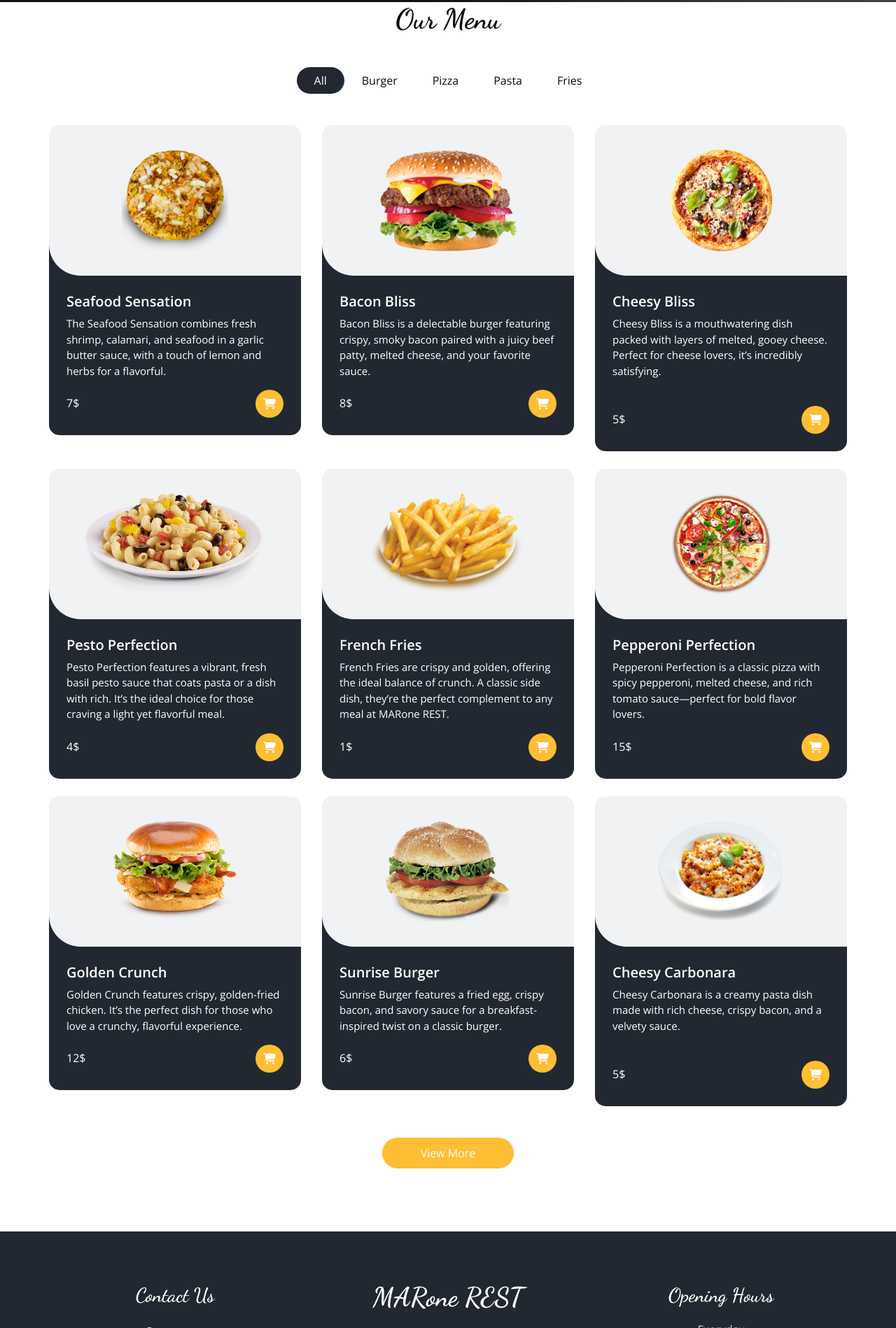
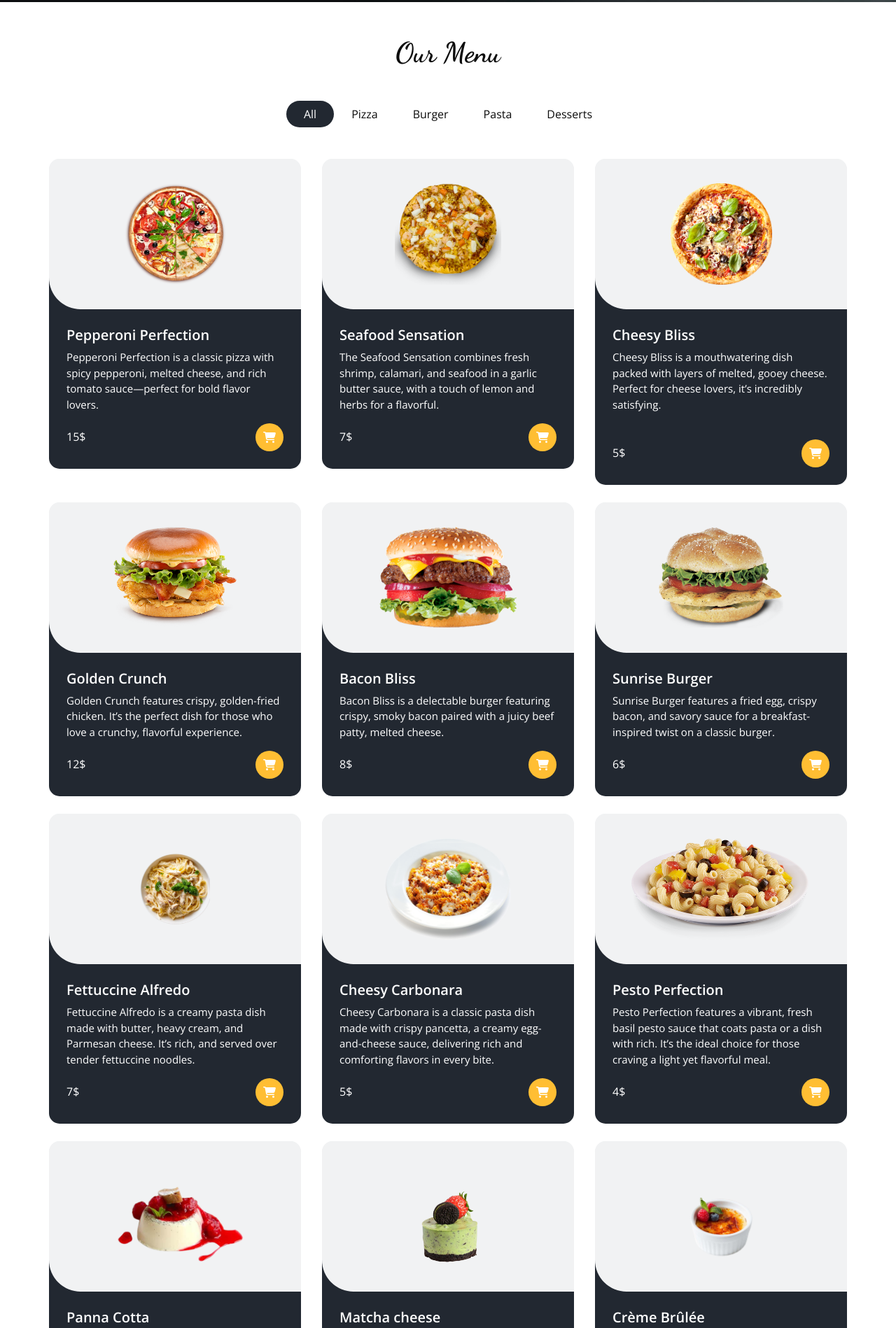
Before and after one commit to BouglaceMarouane/restaurants-site-web, a plain HTML site: page menu.html in a window 1280 px wide. Shown: the part 55-1953 px from the top of the page at 70% size. Drawn offline with nearby package versions, Linux system fonts and the light colour scheme.

Commit message:
Add files via upload

```diff
--- a/about.html
+++ b/about.html
@@ -4,26 +4,24 @@
   <meta charset="utf-8" />
   <meta http-equiv="X-UA-Compatible" content="IE=edge" />
   <meta name="viewport" content="width=device-width, initial-scale=1, shrink-to-fit=no" />
-
+  <!-- sa pour l'icon de title en haut -->
+  <link rel="shortcut icon" href="images/favicon.png" type="">
   <title> MARone REST </title>
   <!-- bootstrap core css -->
   <link rel="stylesheet" type="text/css" href="css/bootstrap.css" />
  <!-- font awesome style -->
   <link href="css/font-awesome.min.css" rel="stylesheet" />
   <script src="https://kit.fontawesome.com/e469170879.js" crossorigin="anonymous"></script>
-
+  <!-- Link au css -->
   <link href="css/style.css" rel="stylesheet" />
   <link href="css/responsive.css" rel="stylesheet" />
-
 </head>
-
 <body class="sub_page">
-
   <div class="hero_area">
     <div class="bg-box">
       <img src="images/hero-bg.jpg" alt="">
     </div>
-    <!-- header section strats -->
+    <!-- Start header section -->
     <header class="header_section">
       <div class="container">
         <nav class="navbar navbar-expand-lg custom_nav-container ">
@@ -53,15 +51,15 @@
               </li>
             </ul>
             <div class="user_option">
-              <a href="#footer" class="user_link">
+              <a href="index.html" class="user_link">
                 <i class="fa fa-user"></i>
               </a>
-              <a class="cart_link text-white" href="#">
+              <a class="cart_link text-white" href="menu.html">
                 <i class="fa fa-shopping-cart"></i>
               </a>
               <form class="form-inline">
                 <button class="btn  my-2 my-sm-0 nav_search-btn" type="submit">
-                  <i class="fa fa-search" aria-hidden="true"></i>
+                  <i class="fa fa-search"></i>
                 </button>
               </form>
             </div>
@@ -71,16 +69,13 @@
     </header>
     <!-- end header section -->
   </div>
-
-  <!-- about section -->
-
-  <section class="about_section layout_padding">
-    <div class="container  ">
-
+  <!-- Start about section -->
+  <section class="about_section padding">
+    <div class="container">
       <div class="row">
         <div class="col-md-6 ">
           <div class="img-box">
-            <img src="images/about-img.png" alt="">
+            <img src="images/about-img.png" alt="..">
           </div>
         </div>
         <div class="col-md-6">
@@ -98,10 +93,9 @@
       </div>
     </div>
   </section>
-
   <!-- end about section -->
 
-  <!-- footer section -->
+  <!-- Start footer section -->
   <footer class="footer_section">
     <div class="container">
       <div class="row">
@@ -134,19 +128,19 @@
         </div>
         <div class="col-md-4 footer-col">
           <div class="footer_detail">
-            <a href="" class="footer-logo">
+            <a href="about.html" class="footer-logo">
               MARone REST
             </a>
             <p>
               We're active on social media, where we share updates, promotions, and new menu items. Follow us on Facebook, Instagram, and Twitter to stay connected and be part of our community.</p>
             <div class="footer_social">
-              <a href="">
+              <a href="#">
                 <i class="fa fa-facebook"></i>
               </a>
-              <a href="">
+              <a href="#">
                 <i class="fa fa-twitter"></i>
               </a>
-              <a href="">
+              <a href="#">
                 <i class="fa fa-instagram"></i>
               </a>
             </div>
@@ -171,8 +165,6 @@
       </div>
     </div>
   </footer>
-  <!-- footer section -->
-
+  <!-- End footer section -->
 </body>
-
 </html>
--- a/css/style.css
+++ b/css/style.css
@@ -1,4 +1,6 @@
+/* Ce lien pour le font de mon site */
 @import url("https://fonts.googleapis.com/css2?family=Dancing+Script:wght@400;500;600;700&family=Open+Sans:wght@400;600;700&display=swap");
+
 body {
   font-family: "Open Sans", sans-serif;
   color: #0c0c0c;
@@ -6,15 +8,16 @@ body {
   overflow-x: hidden;
 }
 
-.layout_padding {
+/* j'utulise sa comme une fonction est j'apple sa dans html */
+.padding {
   padding: 90px 0;
 }
 
-.layout_padding-top {
+.padding-top {
   padding-top: 90px;
 }
 
-.layout_padding-bottom {
+.padding-bottom {
   padding-bottom: 90px;
 }
 
@@ -46,7 +49,7 @@ a:focus {
   text-decoration: none;
 }
 
-/*header section*/
+/* Start header section */
 .hero_area {
   position: relative;
   min-height: 100vh;
@@ -85,7 +88,6 @@ a:focus {
   height: 100%;
   object-position: right top;
 }
-
 
 .navbar-brand {
   font-family: 'Dancing Script', cursive;
@@ -169,9 +171,9 @@ a:focus {
   width: 37px;
   height: 42px;
 }
-/*end header section*/
+/* End header section */
 
-/* slider section */
+/* Start slider section */
 .slider_section {
   flex: 1;
   display: flex;
@@ -214,9 +216,9 @@ a:focus {
   border: none;
   margin-top: 10px;
 }
+/* End slider section */
 
-/* offer section */
-
+/* start offer section */
 .offer_section {
   position: relative;
   padding-top: 45px;
@@ -282,10 +284,10 @@ a:focus {
 .offer_section .box:hover .img-box img {
   transform: scale(1.1);
 }
+/* End offer section */
 
-/* food section */
-
-.food_section .filters_menu {
+/* Start food section */
+.food_section .Tri {
   padding: 0;
   display: flex;
   flex-wrap: wrap;
@@ -294,13 +296,13 @@ a:focus {
   margin: 45px 0 20px 0;
 }
 
-.food_section .filters_menu li {
+.food_section .Tri li {
   padding: 7px 25px;
   cursor: pointer;
   border-radius: 25px;
 }
 
-.food_section .filters_menu li.active {
+.food_section .Tri li.active {
   background-color: #222831;
   color: #ffffff;
 }
@@ -313,7 +315,7 @@ a:focus {
   color: #ffffff;
   border-radius: 15px;
   overflow: hidden;
-  background: linear-gradient(to bottom, #f1f2f3 25px, #222831 25px);
+  background: linear-gradient(to bottom, #f1f2f3 25px, #222831 25px); /*j'utilise sa pour la couleur degrader qui commence de bas en haut*/
 }
 
 .food_section .box .img-box {
@@ -391,9 +393,9 @@ a:focus {
 .food_section .btn-box a:hover {
   background-color: #e69c00;
 }
+/* End food section */
 
-/* about section */
-
+/* Start about section */
 .about_section {
   background: #222831;
   color: #ffffff;
@@ -435,9 +437,9 @@ a:focus {
 .about_section .detail-box a:hover {
   background-color: #e69c00;
 }
+/* End about section */
 
-/* book section */
-
+/* Start book section */
 .book_section {
   position: relative;
 }
@@ -497,8 +499,9 @@ a:focus {
   min-height: 100%;
   width: 100%;
 }
+/* End book section */
 
-/* client section start */
+/* Start client section  */
 
 .client-box-rev{
   display: flex;
@@ -572,6 +575,7 @@ a:focus {
   max-width: 600px;
 
 }
+
 iframe{
   border-radius: 2em;
   border: 3px solid #ffbe33;
@@ -631,8 +635,9 @@ iframe{
 .contact_section .form_container button:hover {
   background-color: #e69c00;
 }
+/* End client section  */
 
-/* footer section*/
+/* Start footer section*/
 .footer_section {
   background-color: #222831;
   color: #ffffff;
@@ -720,3 +725,4 @@ iframe{
   color: #ffffff;
   margin: 0;
 }
+/* End footer section*/
--- a/menu.html
+++ b/menu.html
@@ -5,7 +5,7 @@
   <meta charset="utf-8" />
   <meta http-equiv="X-UA-Compatible" content="IE=edge" />
   <meta name="viewport" content="width=device-width, initial-scale=1, shrink-to-fit=no" />
-
+  <link rel="shortcut icon" href="images/favicon.png" type="">
   <title> MARone REST </title>
   <!-- bootstrap core css -->
   <link rel="stylesheet" type="text/css" href="css/bootstrap.css" />
@@ -40,7 +40,7 @@
           </button>
 
           <div class="collapse navbar-collapse" id="navbarSupportedContent">
-            <ul class="navbar-nav  mx-auto ">
+            <ul class="navbar-nav  mx-auto">
               <li class="nav-item active">
                 <a class="nav-link" href="index.html">Home </a>
               </li>
@@ -55,15 +55,15 @@
               </li>
             </ul>
             <div class="user_option">
-              <a href="#footer" class="user_link">
+              <a href="index.html" class="user_link">
                 <i class="fa fa-user"></i>
               </a>
-              <a class="cart_link text-white" href="#">
+              <a class="cart_link text-white" href="menu.html">
                 <i class="fa fa-shopping-cart"></i>
               </a>
               <form class="form-inline">
                 <button class="btn  my-2 my-sm-0 nav_search-btn" type="submit">
-                  <i class="fa fa-search" aria-hidden="true"></i>
+                  <i class="fa fa-search"></i>
                 </button>
               </form>
             </div>
@@ -74,31 +74,54 @@
     <!-- end header section -->
   </div>
 
-  <!-- food section -->
-
-  <section class="food_section layout_padding-bottom">
+  <!-- start food section -->
+  <section class="food_section padding-bottom">
     <div class="container">
-      <div class="heading_container heading_center">
+      <div class="heading_container heading_center mt-5">
         <h2>
           Our Menu
         </h2>
       </div>
-
-      <ul class="filters_menu">
+      <ul class="Tri">
         <li class="active">All</li>
-        <li data-filter=".burger">Burger</li>
-        <li data-filter=".pizza">Pizza</li>
-        <li data-filter=".pasta">Pasta</li>
-        <li data-filter=".fries">Fries</li>
+        <li>Pizza</li>
+        <li>Burger</li>
+        <li>Pasta</li>
+        <li>Desserts</li>
       </ul>
-
-      <div class="filters-content">
-        <div class="row grid">
-          <div class="col-sm-6 col-lg-4 all pizza">
+      <div>
+        <div class="row">
+          <!-- Pizza -->
+          <div class="col-sm-6 col-lg-4">
             <div class="box">
               <div>
                 <div class="img-box">
-                  <img src="images/f1.png" alt="">
+                  <img src="images/f6.png" alt="..">
+                </div>
+                <div class="detail-box">
+                  <h5>
+                    Pepperoni Perfection
+                  </h5>
+                  <p>
+                    Pepperoni Perfection is a classic pizza with spicy pepperoni, melted cheese, and rich tomato sauce—perfect for bold flavor lovers. <br>
+                  </p>
+                  <div class="options">
+                    <h6>
+                      15$
+                    </h6>
+                    <a href="" class="text-white">
+                      <i class="fa-solid fa-cart-shopping"></i>
+                    </a>
+                  </div>
+                </div>
+              </div>
+            </div>
+          </div>
+          <div class="col-sm-6 col-lg-4">
+            <div class="box">
+              <div>
+                <div class="img-box">
+                  <img src="images/f1.png" alt="..">
                 </div>
                 <div class="detail-box">
                   <h5>
@@ -118,35 +141,11 @@
               </div>
             </div>
           </div>
-          <div class="col-sm-6 col-lg-4 all burger">
+          <div class="col-sm-6 col-lg-4">
             <div class="box">
               <div>
                 <div class="img-box">
-                  <img src="images/f2.png" alt="">
-                </div>
-                <div class="detail-box">
-                  <h5>
-                    Bacon Bliss
-                  </h5>
-                  <p>
-                    Bacon Bliss is a delectable burger featuring crispy, smoky bacon paired with a juicy beef patty, melted cheese, and your favorite sauce.</p>
-                  <div class="options">
-                    <h6>
-                      8$
-                    </h6>
-                    <a href="" class="text-white">
-                      <i class="fa-solid fa-cart-shopping"></i>
-                    </a>
-                  </div>
-                </div>
-              </div>
-            </div>
-          </div>
-          <div class="col-sm-6 col-lg-4 all pizza">
-            <div class="box">
-              <div>
-                <div class="img-box">
-                  <img src="images/f3.png" alt="">
+                  <img src="images/f3.png" alt="..">
                 </div>
                 <div class="detail-box">
                   <h5>
@@ -166,11 +165,134 @@
               </div>
             </div>
           </div>
-          <div class="col-sm-6 col-lg-4 all pasta">
+          <!-- Burger -->
+          <div class="col-sm-6 col-lg-4">
             <div class="box">
               <div>
                 <div class="img-box">
-                  <img src="images/f4.png" alt="">
+                  <img src="images/f7.png" alt="..">
+                </div>
+                <div class="detail-box">
+                  <h5>
+                    Golden Crunch
+                  </h5>
+                  <p>
+                    Golden Crunch features crispy, golden-fried chicken. It’s the perfect dish for those who love a crunchy, flavorful experience.</p>
+                  <div class="options">
+                    <h6>
+                      12$
+                    </h6>
+                    <a href="" class="text-white">
+                      <i class="fa-solid fa-cart-shopping"></i>
+                    </a>
+                  </div>
+                </div>
+              </div>
+            </div>
+          </div>
+          <div class="col-sm-6 col-lg-4">
+            <div class="box">
+              <div>
+                <div class="img-box">
+                  <img src="images/f2.png" alt="..">
+                </div>
+                <div class="detail-box">
+                  <h5>
+                    Bacon Bliss
+                  </h5>
+                  <p>
+                    Bacon Bliss is a delectable burger featuring crispy, smoky bacon paired with a juicy beef patty, melted cheese.</p>
+                  <div class="options">
+                    <h6>
+                      8$
+                    </h6>
+                    <a href="" class="text-white">
+                      <i class="fa-solid fa-cart-shopping"></i>
+                    </a>
+                  </div>
+                </div>
+              </div>
+            </div>
+          </div>
+          <div class="col-sm-6 col-lg-4">
+            <div class="box">
+              <div>
+                <div class="img-box">
+                  <img src="images/f8.png" alt="..">
+                </div>
+                <div class="detail-box">
+                  <h5>
+                    Sunrise Burger
+                  </h5>
+                  <p>
+                    Sunrise Burger features a fried egg, crispy bacon, and savory sauce for a breakfast-inspired twist on a classic burger.                  </p>
+                  <div class="options">
+                    <h6>
+                      6$
+                    </h6>
+                    <a href="" class="text-white">
+                      <i class="fa-solid fa-cart-shopping"></i>
+                    </a>
+                  </div>
+                </div>
+              </div>
+            </div>
+          </div>
+          <!-- Pasta -->
+          <div class="col-sm-6 col-lg-4">
+            <div class="box">
+              <div>
+                <div class="img-box">
+                  <img src="images/f10.png" alt="..">
+                </div>
+                <div class="detail-box">
+                  <h5>
+                    Fettuccine Alfredo
+                  </h5>
+                  <p>
+                    Fettuccine Alfredo is a creamy pasta dish made with butter, heavy cream, and Parmesan cheese. It’s rich, and served over tender fettuccine noodles.
+                  </p>
+                  <div class="options">
+                    <h6>
+                      7$
+                    </h6>
+                    <a href="" class="text-white">
+                      <i class="fa-solid fa-cart-shopping"></i>
+                    </a>
+                  </div>
+                </div>
+              </div>
+            </div>
+          </div>
+          <div class="col-sm-6 col-lg-4">
+            <div class="box">
+              <div>
+                <div class="img-box">
+                  <img src="images/f9.png" alt="..">
+                </div>
+                <div class="detail-box">
+                  <h5>
+                    Cheesy Carbonara
+                  </h5>
+                  <p>
+                    Cheesy Carbonara is a classic pasta dish made with crispy pancetta, a creamy egg-and-cheese sauce, delivering rich and comforting flavors in every bite.</p>
+                  <div class="options">
+                    <h6>
+                      5$
+                    </h6>
+                    <a href="" class="text-white">
+                      <i class="fa-solid fa-cart-shopping"></i>
+                    </a>
+                  </div>
+                </div>
+              </div>
+            </div>
+          </div>
+          <div class="col-sm-6 col-lg-4">
+            <div class="box">
+              <div>
+                <div class="img-box">
+                  <img src="images/f4.png" alt="..">
                 </div>
                 <div class="detail-box">
                   <h5>
@@ -190,90 +312,20 @@
               </div>
             </div>
           </div>
-          <div class="col-sm-6 col-lg-4 all fries">
+          <!-- dessert -->
+          <div class="col-sm-6 col-lg-4">
             <div class="box">
               <div>
                 <div class="img-box">
-                  <img src="images/f5.png" alt="">
+                  <img src="images/dessert1.png" alt="..">
                 </div>
                 <div class="detail-box">
                   <h5>
-                    French Fries
+                    Panna Cotta
                   </h5>
                   <p>
-                    French Fries are crispy and golden, offering the ideal balance of crunch. A classic side dish, they’re the perfect complement to any meal at MARone REST.</p>
-                  <div class="options">
-                    <h6>
-                      1$
-                    </h6>
-                    <a href="" class="text-white">
-                      <i class="fa-solid fa-cart-shopping"></i>
-                    </a>
-                  </div>
-                </div>
-              </div>
-            </div>
-          </div>
-          <div class="col-sm-6 col-lg-4 all pizza">
-            <div class="box">
-              <div>
-                <div class="img-box">
-                  <img src="images/f6.png" alt="">
-                </div>
-                <div class="detail-box">
-                  <h5>
-                    Pepperoni Perfection
-                  </h5>
-                  <p>
-                    Pepperoni Perfection is a classic pizza with spicy pepperoni, melted cheese, and rich tomato sauce—perfect for bold flavor lovers. <br></p>
-                  <div class="options">
-                    <h6>
-                      15$
-                    </h6>
-                    <a href="" class="text-white">
-                      <i class="fa-solid fa-cart-shopping"></i>
-                    </a>
-                  </div>
-                </div>
-              </div>
-            </div>
-          </div>
-          <div class="col-sm-6 col-lg-4 all burger">
-            <div class="box">
-              <div>
-                <div class="img-box">
-                  <img src="images/f7.png" alt="">
-                </div>
-                <div class="detail-box">
-                  <h5>
-                    Golden Crunch
-                  </h5>
-                  <p>
-                    Golden Crunch features crispy, golden-fried chicken. It’s the perfect dish for those who love a crunchy, flavorful experience.</p>
-                  <div class="options">
-                    <h6>
-                      12$
-                    </h6>
-                    <a href="" class="text-white">
-                      <i class="fa-solid fa-cart-shopping"></i>
-                    </a>
-                  </div>
-                </div>
-              </div>
-            </div>
-          </div>
-          <div class="col-sm-6 col-lg-4 all burger">
-            <div class="box">
-              <div>
-                <div class="img-box">
-                  <img src="images/f8.png" alt="">
-                </div>
-                <div class="detail-box">
-                  <h5>
-                    Sunrise Burger
-                  </h5>
-                  <p>
-                    Sunrise Burger features a fried egg, crispy bacon, and savory sauce for a breakfast-inspired twist on a classic burger.                  </p>
+                    Panna Cotta is a creamy Italian dessert, lightly sweetened and set with gelatin, often topped with fruit or sauces.  <br><br>
+                  </p>
                   <div class="options">
                     <h6>
                       6$
@@ -286,21 +338,47 @@
               </div>
             </div>
           </div>
-          <div class="col-sm-6 col-lg-4 all pasta">
+          <div class="col-sm-6 col-lg-4">
             <div class="box">
               <div>
                 <div class="img-box">
-                  <img src="images/f9.png" alt="">
+                  <img src="images/dessert2.png" alt="..">
                 </div>
                 <div class="detail-box">
                   <h5>
-                    Cheesy Carbonara
+                    Matcha cheese
                   </h5>
                   <p>
-                    Cheesy Carbonara is a creamy pasta dish made with rich cheese, crispy bacon, and a velvety sauce. <br><br></p>
+                    Matcha Cheesecake is a creamy, earthy dessert featuring matcha green tea and a buttery crust, offering a vibrant twist on the classic cheesecake.
+                  </p>
                   <div class="options">
                     <h6>
-                      5$
+                      4$
+                    </h6>
+                    <a href="" class="text-white">
+                      <i class="fa-solid fa-cart-shopping"></i>
+                    </a>
+                  </div>
+                </div>
+              </div>
+            </div>
+          </div>
+          <div class="col-sm-6 col-lg-4">
+            <div class="box">
+              <div>
+                <div class="img-box">
+                  <img src="images/dessert3.png" alt="..">
+                </div>
+                <div class="detail-box">
+                  <h5>
+                    Crème Brûlée
+                  </h5>
+                  <p>
+                    Crème Brûlée is a creamy vanilla custard topped with a caramelized sugar crust. It offers a perfect balance of smooth texture and crisp top.
+                  </p>
+                  <div class="options">
+                    <h6>
+                      3$
                     </h6>
                     <a href="" class="text-white">
                       <i class="fa-solid fa-cart-shopping"></i>
@@ -312,17 +390,11 @@
           </div>
         </div>
       </div>
-      <div class="btn-box">
-        <a href="">
-          View More
-        </a>
-      </div>
     </div>
   </section>
+  <!-- End food section -->
 
-  <!-- end food section -->
-
-  <!-- footer section -->
+  <!-- start footer section -->
   <footer class="footer_section">
     <div class="container">
       <div class="row">
@@ -355,19 +427,19 @@
         </div>
         <div class="col-md-4 footer-col">
           <div class="footer_detail">
-            <a href="" class="footer-logo">
+            <a href="about.html" class="footer-logo">
               MARone REST
             </a>
             <p>
               We're active on social media, where we share updates, promotions, and new menu items. Follow us on Facebook, Instagram, and Twitter to stay connected and be part of our community.</p>
             <div class="footer_social">
-              <a href="">
+              <a href="#">
                 <i class="fa fa-facebook"></i>
               </a>
-              <a href="">
+              <a href="#">
                 <i class="fa fa-twitter"></i>
               </a>
-              <a href="">
+              <a href="#">
                 <i class="fa fa-instagram"></i>
               </a>
             </div>
@@ -392,8 +464,6 @@
       </div>
     </div>
   </footer>
-  <!-- footer section -->
-
+  <!-- End footer section -->
 </body>
-
 </html>
```
Also changed, not shown: book.html (+22 -24 lines), index.html (+74 -79 lines), images/dessert1.png (added), images/dessert2.png (added), images/dessert3.png (added), images/f10.png (added), images/khadija.jpeg (added).
